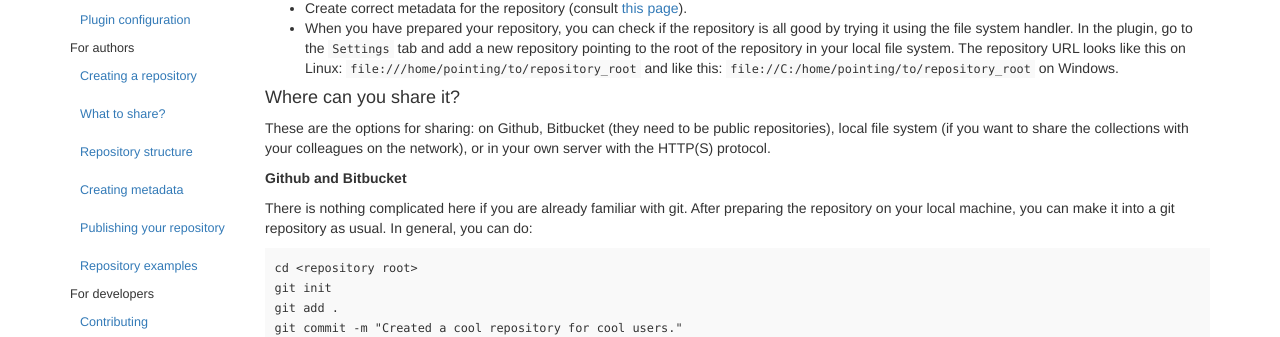
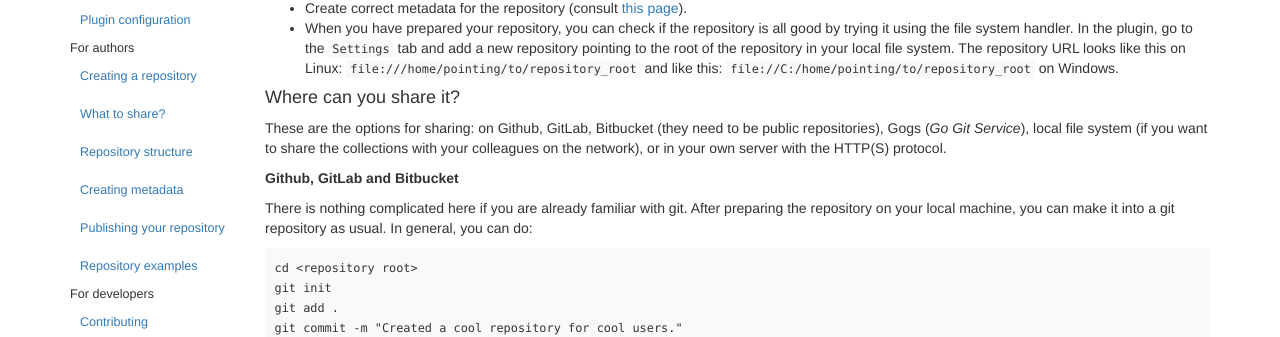
Before and after one commit to QGIS-Contribution/QGIS-ResourceSharing, a Jekyll site: the page built from _posts/2016-08-09-creating-repository.md, in a window 1280 px wide. Shown: the part 252-589 px from the top of the page. Built offline with Jekyll 4.4.1, drawn with Linux system fonts in a browser that asks for light colours.

Commit message:
Update 2016-08-09-creating-repository.md

````diff
--- a/_posts/2016-08-09-creating-repository.md
+++ b/_posts/2016-08-09-creating-repository.md
@@ -22,12 +22,12 @@ must have a certain structure. This is what you need to do:
     ```file://C:/home/pointing/to/repository_root``` on Windows.
 
 #### Where can you  share it?
-These are the options for sharing: on Github, Bitbucket (they need to be
-public repositories), local file system (if you want to share the
+These are the options for sharing: on Github, GitLab, Bitbucket (they need to be
+public repositories), Gogs (*Go Git Service*), local file system (if you want to share the
 collections with your colleagues on the network), or in your own server
 with the HTTP(S) protocol.
 
-**Github and Bitbucket**
+**Github, GitLab and Bitbucket**
 
 There is nothing complicated here if you are already familiar with git.
 After preparing the repository on your local machine, you can make it
````
